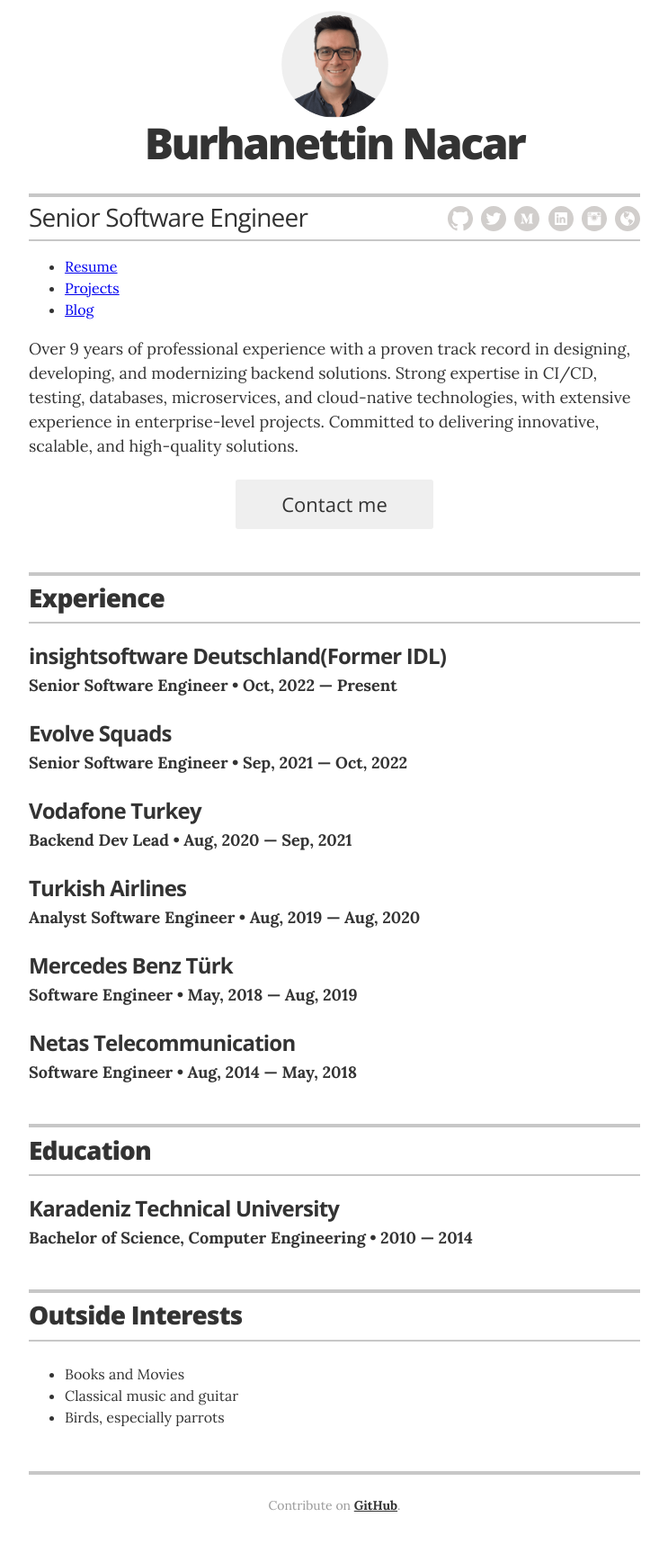
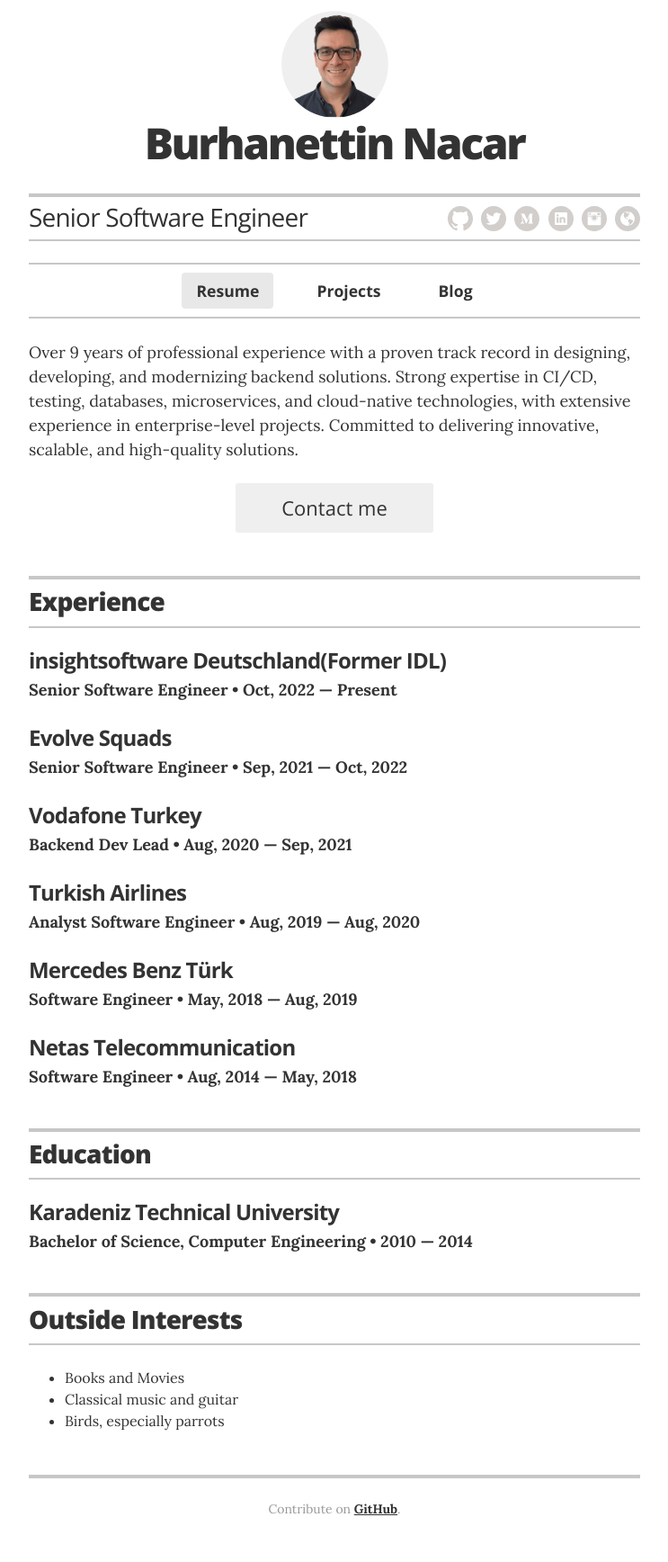
Before and after one commit to uppnrise/uppnrise.github.io, a Jekyll site: the page built from index.html, in a window 1280 px wide. Shown: the whole page at 90% size, without its empty margins (268-1011 px from the left). Built offline with Jekyll 4.4.1, drawn with Linux system fonts in a browser that asks for light colours.

Commit message:
Import page styles in main CSS

```diff
--- a/css/main.scss
+++ b/css/main.scss
@@ -12,3 +12,4 @@
 
 // Layouts
 @import "resume";
+@import "pages";
```
